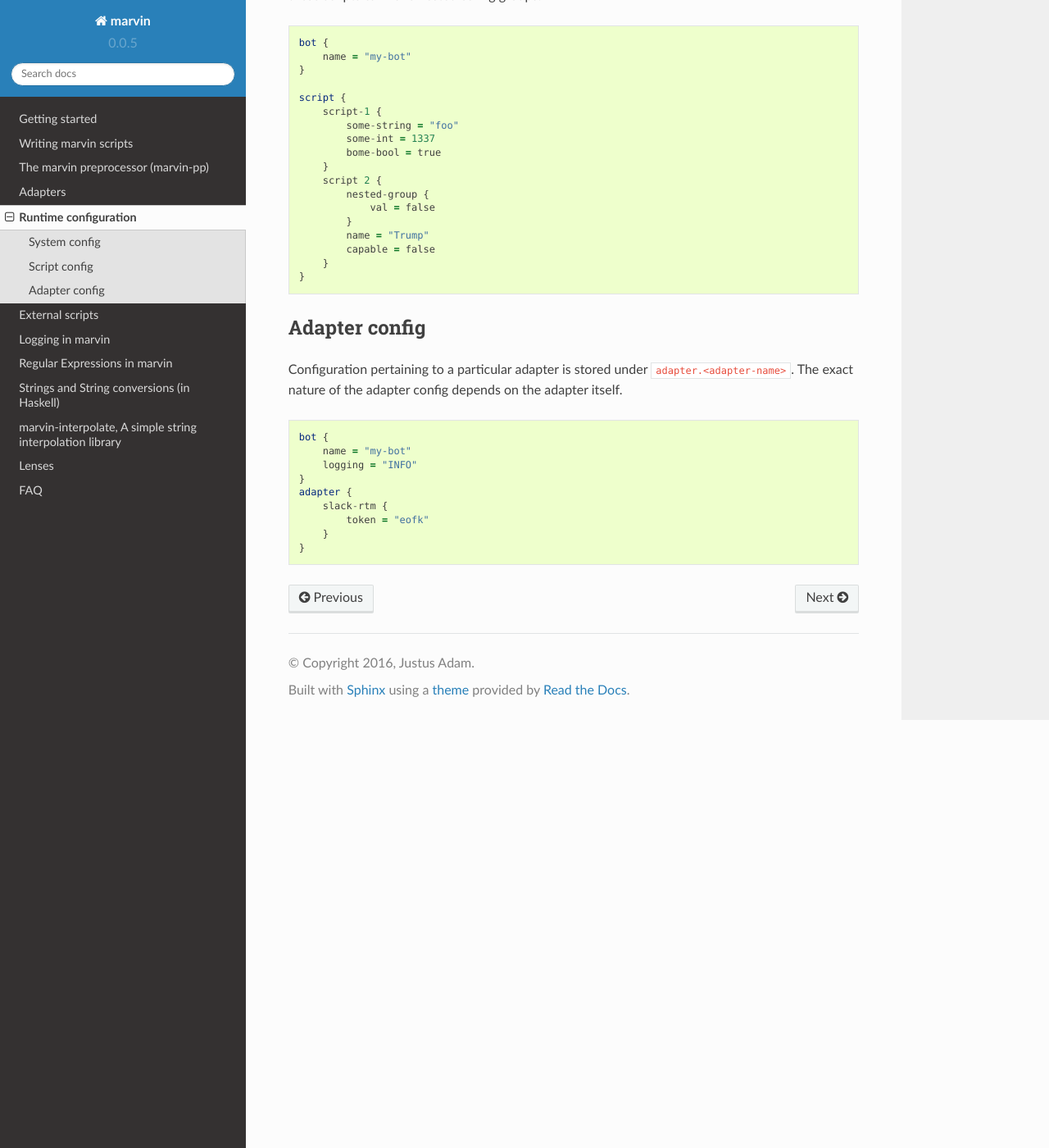
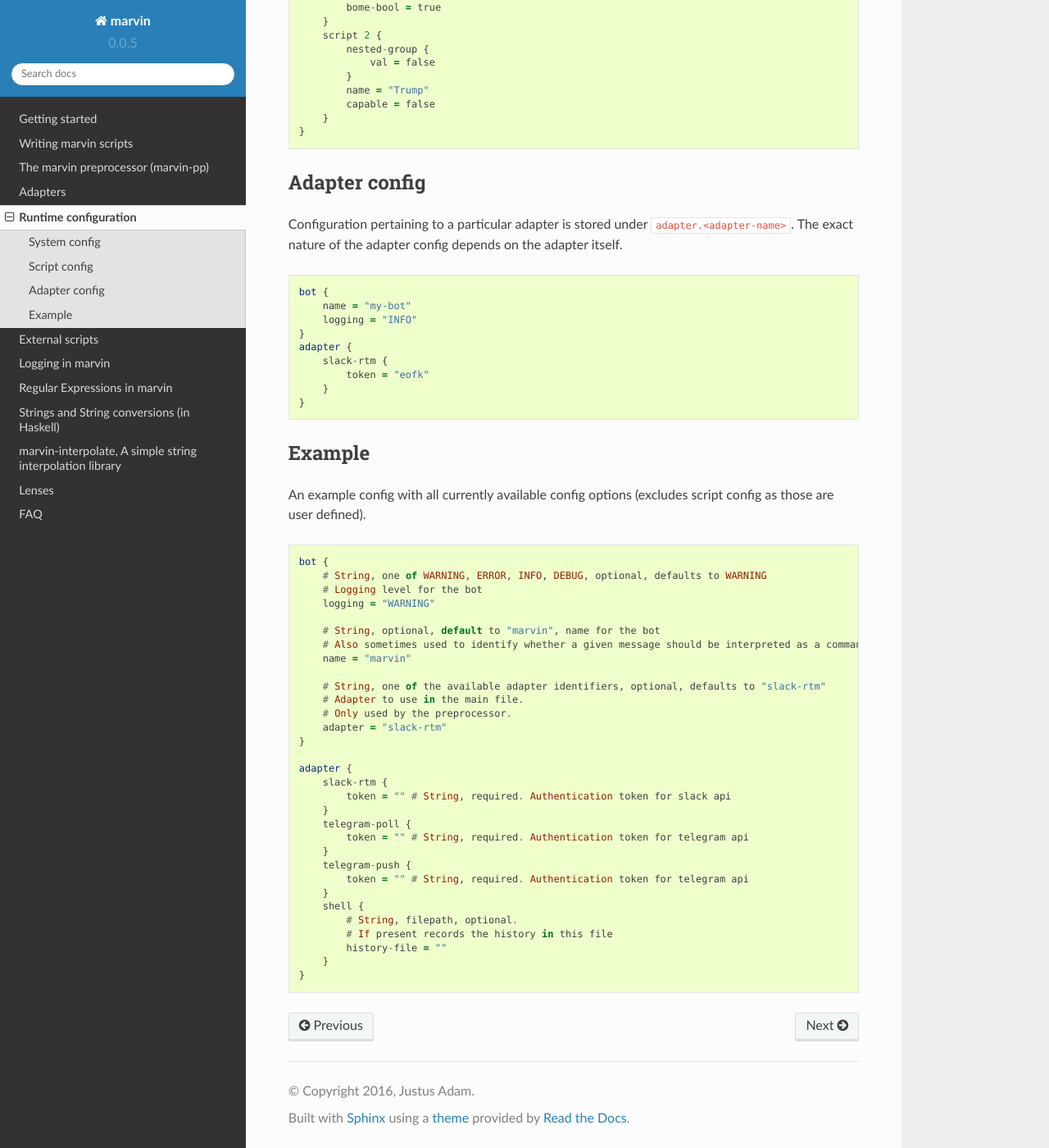
Before and after one commit to JustusAdam/marvin-docs, a Sphinx documentation site: the page built from source/configuration.rst, in a window 1280 px wide and 1400 px high, scrolled down 985 px. Shown: the whole window at 82% size. Built offline with Sphinx 7.4.7 and the Read the Docs theme 2.0.0, drawn with Linux system fonts in a browser that asks for light colours; some of the changed text lies outside the part shown.

Commit message:
Added large example config

```diff
--- a/source/configuration.rst
+++ b/source/configuration.rst
@@ -80,3 +68,42 @@ The exact nature of the adapter config depends on the adapter itself.
             token = "eofk"
         }
     }
+
+
+Example
+-------
+
+An example config with all currently available config options (excludes script config as those are user defined).
+::
+
+    bot {
+        # String, one of WARNING, ERROR, INFO, DEBUG, optional, defaults to WARNING
+        # Logging level for the bot
+        logging = "WARNING"
+
+        # String, optional, default to "marvin", name for the bot
+        # Also sometimes used to identify whether a given message should be interpreted as a command
+        name = "marvin"
+
+        # String, one of the available adapter identifiers, optional, defaults to "slack-rtm"
+        # Adapter to use in the main file.
+        # Only used by the preprocessor.
+        adapter = "slack-rtm"
+    }
+
+    adapter {
+        slack-rtm {
+            token = "" # String, required. Authentication token for slack api
+        }
+        telegram-poll {
+            token = "" # String, required. Authentication token for telegram api
+        }
+        telegram-push {
+            token = "" # String, required. Authentication token for telegram api
+        }
+        shell {
+            # String, filepath, optional.
+            # If present records the history in this file
+            history-file = ""
+        }
+    }
```
Also changed, not shown: other parts of source/configuration.rst (+0 -12 lines).
